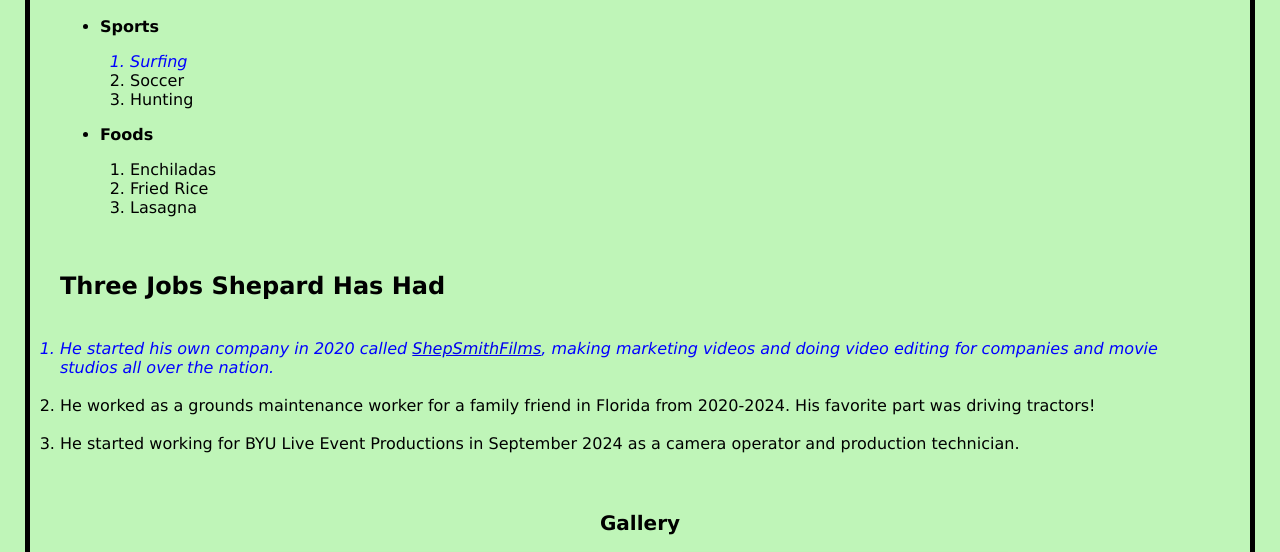
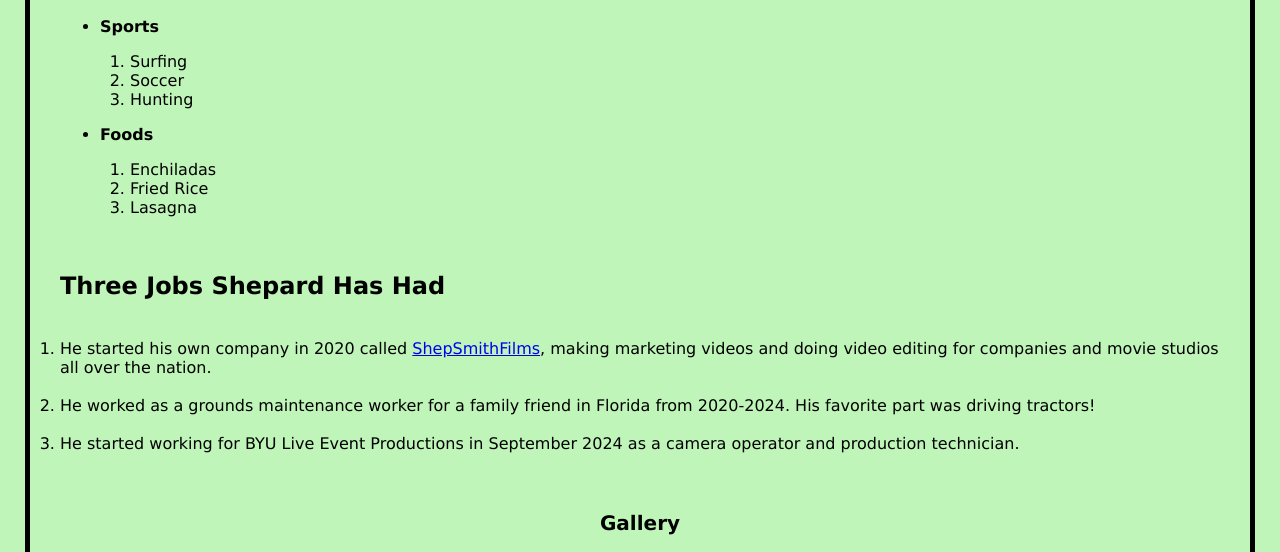
Before and after one commit to shepardjsmith/IS201, a plain HTML site: page scratch.html in a window 1280 px wide. Shown: the part 211-763 px from the top of the page. Drawn offline with Linux system fonts and the light colour scheme; grey boxes are pictures that could not be loaded.

Commit message:
Update scratch.css

```diff
--- a/scratch.css
+++ b/scratch.css
@@ -81,8 +81,3 @@ text-decoration: underline;
     height: 100%;
     border: none;
 }
-
-.emphasizedText{
-    font-style: italic;
-    color: blue;
-}
```
